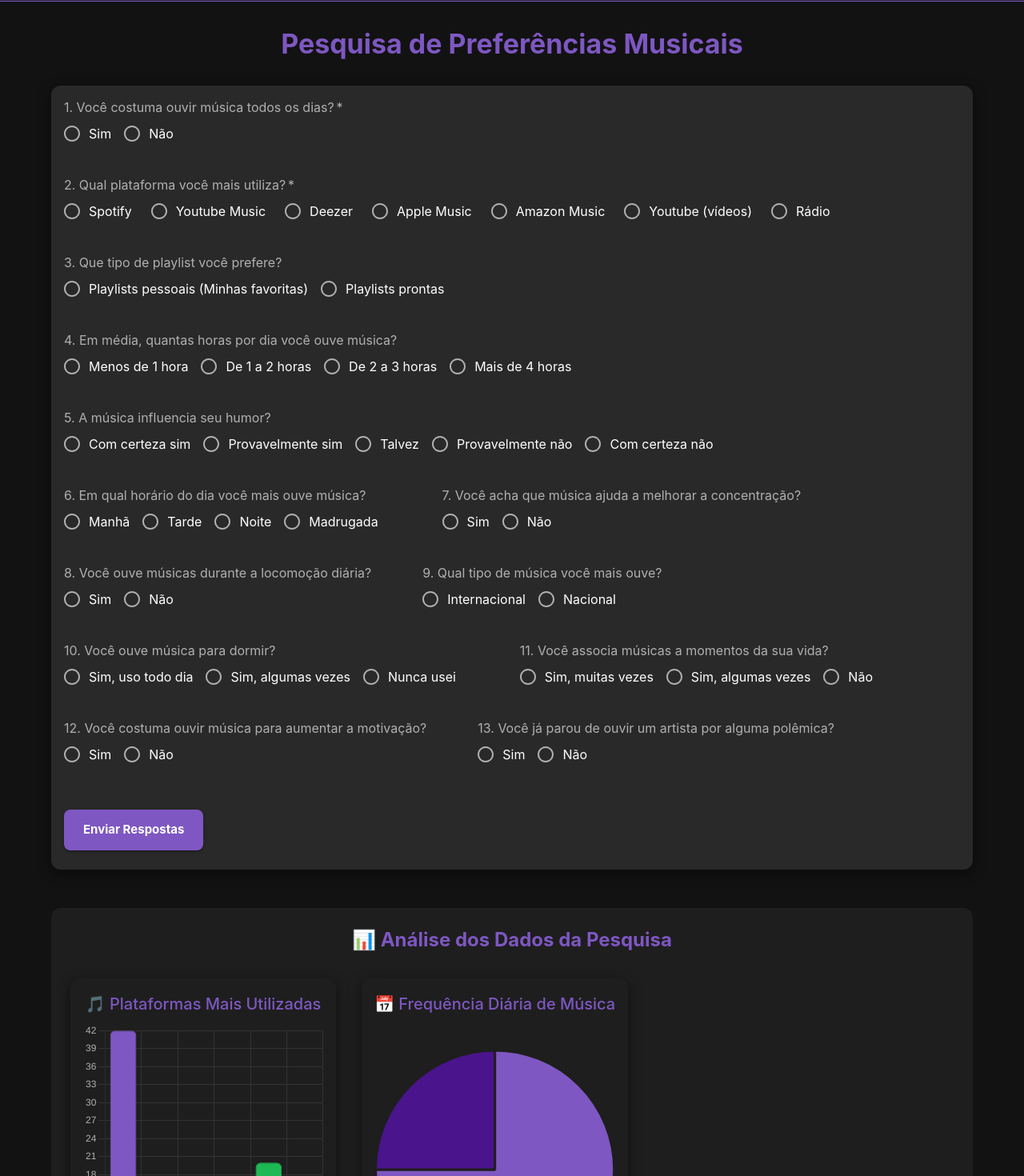
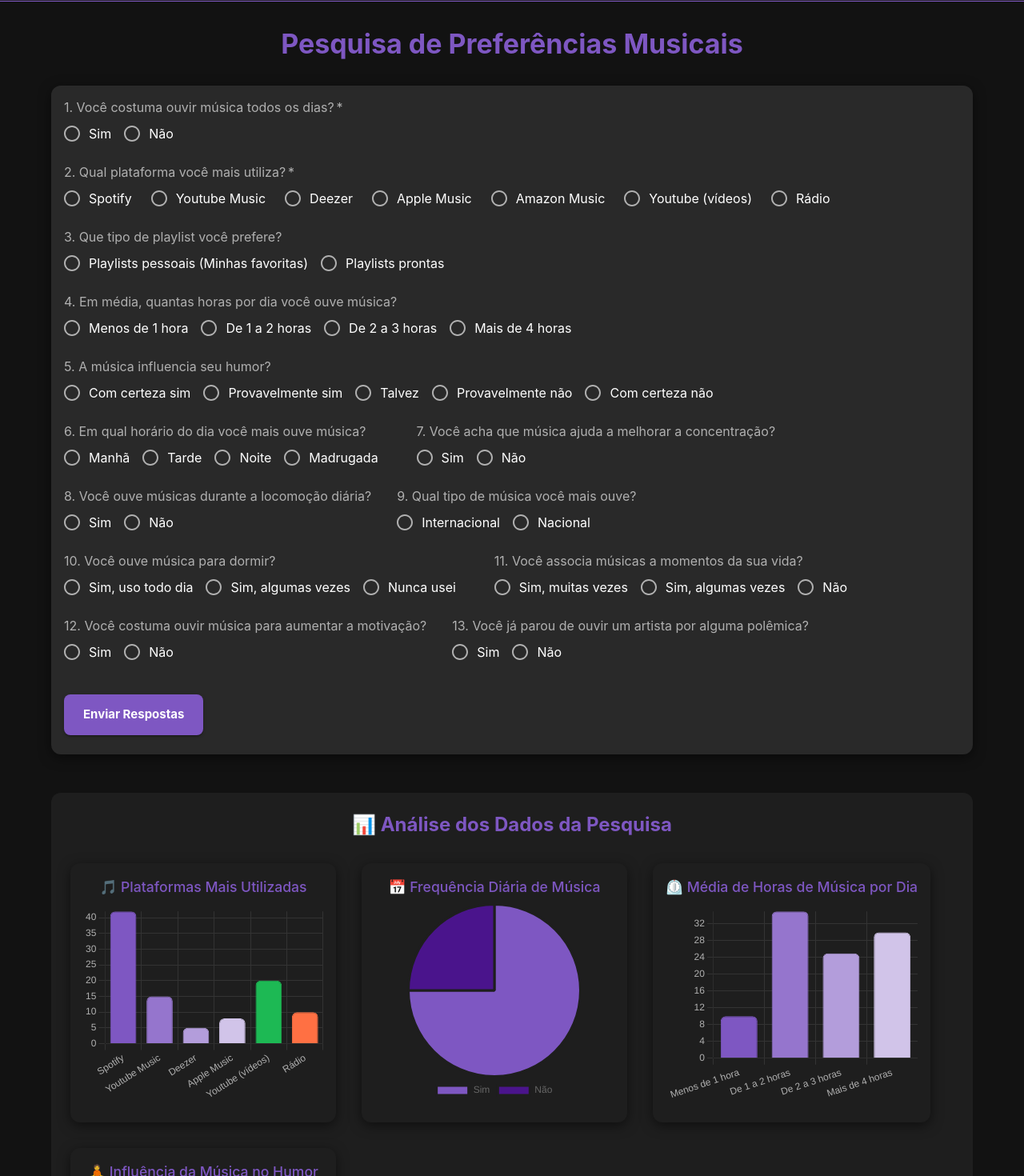
Before and after one commit to Sofia1653/SoundUp, a React (Create React App) app in the folder frontend/soundup/: page /preferencias in a window 1280 px wide. Shown: the part 80-1550 px from the top of the page at 80% size. Built offline with nearby package versions, Linux system fonts and the light colour scheme.

Commit message:
front-end adjustments

```diff
--- a/frontend/soundup/src/components/PreferenciasPage.js
+++ b/frontend/soundup/src/components/PreferenciasPage.js
@@ -650,18 +650,22 @@ function PreferenciasPage() {
 
           {/* Formulário de Preferências */}
 
-          <Card sx={{ mb: 6, bgcolor: PAPER_BACKGROUND, borderRadius: 3 }}>
+          {/* Formulário de Preferências */}
+          <Card sx={{
+            mb: 6,
+            bgcolor: PAPER_BACKGROUND,
+            borderRadius: '12px',
+            boxShadow: '0 4px 15px rgba(0, 0, 0, 0.5)'
+          }}>
             <CardContent>
               <form onSubmit={handleSubmit}>
-                <Grid container spacing={4}>
+                <Grid container spacing={2}>
                   {/* Pergunta 1 */}
-
                   <Grid item xs={12}>
                     <FormControl component="fieldset" fullWidth required>
                       <FormLabel>
                         1. Você costuma ouvir música todos os dias?
                       </FormLabel>
-
                       <RadioGroup
                           row
                           name="todos_dias"
@@ -673,7 +677,6 @@ function PreferenciasPage() {
                             control={<Radio />}
                             label="Sim"
                         />
-
                         <FormControlLabel
                             value="Não"
                             control={<Radio />}
@@ -682,17 +685,14 @@ function PreferenciasPage() {
                       </RadioGroup>
                     </FormControl>
                   </Grid>
-
                   <Grid item xs={12}>
                     <Divider sx={{ bgcolor: "#333" }} />
                   </Grid>
 
                   {/* Pergunta 2 */}
-
                   <Grid item xs={12}>
                     <FormControl component="fieldset" fullWidth required>
                       <FormLabel>2. Qual plataforma você mais utiliza?</FormLabel>
-
                       <RadioGroup
                           name="plataforma"
                           value={formData.plataforma}
@@ -720,99 +720,65 @@ function PreferenciasPage() {
                       </RadioGroup>
                     </FormControl>
                   </Grid>
-
                   <Grid item xs={12}>
                     <Divider sx={{ bgcolor: "#333" }} />
                   </Grid>
 
                   {/* Pergunta 3-13 */}
-
                   {[
                     {
                       name: "tipo_playlist",
                       label: "3. Que tipo de playlist você prefere?",
-                      options: [
-                        "Playlists pessoais (Minhas favoritas)",
-                        "Playlists prontas",
-                      ],
+                      options: ["Playlists pessoais (Minhas favoritas)", "Playlists prontas"],
                     },
-
                     {
                       name: "media_horas",
-                      label:
-                          "4. Em média, quantas horas por dia você ouve música?",
-                      options: [
-                        "Menos de 1 hora",
-                        "De 1 a 2 horas",
-                        "De 2 a 3 horas",
-                        "Mais de 4 horas",
-                      ],
+                      label: "4. Em média, quantas horas por dia você ouve música?",
+                      options: ["Menos de 1 hora", "De 1 a 2 horas", "De 2 a 3 horas", "Mais de 4 horas"],
                     },
-
                     {
                       name: "humor",
                       label: "5. A música influencia seu humor?",
-                      options: [
-                        "Com certeza sim",
-                        "Provavelmente sim",
-                        "Talvez",
-                        "Provavelmente não",
-                        "Com certeza não",
-                      ],
+                      options: ["Com certeza sim", "Provavelmente sim", "Talvez", "Provavelmente não", "Com certeza não"],
                     },
-
                     {
                       name: "horario_dia",
                       label: "6. Em qual horário do dia você mais ouve música?",
                       options: ["Manhã", "Tarde", "Noite", "Madrugada"],
                     },
-
                     {
                       name: "concentracao",
-                      label:
-                          "7. Você acha que música ajuda a melhorar a concentração?",
+                      label: "7. Você acha que música ajuda a melhorar a concentração?",
                       options: ["Sim", "Não"],
                     },
-
                     {
                       name: "locomocao",
                       label: "8. Você ouve músicas durante a locomoção diária?",
                       options: ["Sim", "Não"],
                     },
-
                     {
                       name: "tipo_musica",
                       label: "9. Qual tipo de música você mais ouve?",
                       options: ["Internacional", "Nacional"],
                     },
-
                     {
                       name: "musica_dormir",
                       label: "10. Você ouve música para dormir?",
-                      options: [
-                        "Sim, uso todo dia",
-                        "Sim, algumas vezes",
-                        "Nunca usei",
-                      ],
+                      options: ["Sim, uso todo dia", "Sim, algumas vezes", "Nunca usei"],
                     },
-
                     {
                       name: "momentos_vida",
                       label: "11. Você associa músicas a momentos da sua vida?",
                       options: ["Sim, muitas vezes", "Sim, algumas vezes", "Não"],
                     },
-
                     {
                       name: "motivacao",
-                      label:
-                          "12. Você costuma ouvir música para aumentar a motivação?",
+                      label: "12. Você costuma ouvir música para aumentar a motivação?",
                       options: ["Sim", "Não"],
                     },
-
                     {
                       name: "polemicas",
-                      label:
-                          "13. Você já parou de ouvir um artista por alguma polêmica?",
+                      label: "13. Você já parou de ouvir um artista por alguma polêmica?",
                       options: ["Sim", "Não"],
                     },
                   ].map((item, index) => (
@@ -820,7 +786,6 @@ function PreferenciasPage() {
                         <Grid item xs={12}>
                           <FormControl component="fieldset" fullWidth>
                             <FormLabel>{item.label}</FormLabel>
-
                             <RadioGroup
                                 row
                                 name={item.name}
@@ -830,7 +795,7 @@ function PreferenciasPage() {
                               {item.options.map((option) => (
                                   <FormControlLabel
                                       key={option}
-                                      value={option.replace(/ \(.*\)/, "")} // Remove parênteses para manter o valor original do form
+                                      value={option.replace(/ \(.*\)/, "")}
                                       control={<Radio />}
                                       label={option}
                                   />
@@ -838,7 +803,6 @@ function PreferenciasPage() {
                             </RadioGroup>
                           </FormControl>
                         </Grid>
-
                         {index < 10 && (
                             <Grid item xs={12}>
                               <Divider sx={{ bgcolor: "#333" }} />
@@ -848,7 +812,6 @@ function PreferenciasPage() {
                   ))}
 
                   {/* Botão de envio */}
-
                   <Grid item xs={12} sx={{ mt: 2 }}>
                     <Button
                         type="submit"
@@ -857,13 +820,11 @@ function PreferenciasPage() {
                         size="large"
                         fullWidth
                         disabled={submitting}
+                        // O estilo de hover já é herdado do tema, não precisa de SX aqui
                     >
                       {submitting ? (
-                          <Box display="flex" alignItems="center">
-                            <CircularProgress
-                                size={20}
-                                sx={{ mr: 1, color: "#fff" }}
-                            />
+                          <Box display="flex" alignItems="center" justifyContent="center">
+                            <CircularProgress size={20} sx={{ mr: 1, color: "#fff" }} />
                             Enviando...
                           </Box>
                       ) : (
@@ -898,14 +859,14 @@ function PreferenciasPage() {
                     color="text.secondary"
                 >
                   <CircularProgress color="primary" />
-
                   <Typography sx={{ ml: 2 }}>
                     Carregando dados dos gráficos...
                   </Typography>
                 </Box>
             ) : (
-                <Grid container spacing={4}>
-                  <Grid item xs={12} lg={6}>
+                <Grid container spacing={4} alignItems="stretch">
+                  {/* Gráfico 1: Plataformas Mais Utilizadas */}
+                  <Grid item xs={12} sm={6} md={6} lg={3}>
                     <Card sx={{ height: "100%", bgcolor: BACKGROUND_DEFAULT }}>
                       <CardContent>
                         <Typography
@@ -913,13 +874,13 @@ function PreferenciasPage() {
                             align="center"
                             gutterBottom
                             color="primary"
+                            sx={{ fontSize: '1.1rem' }}
                         >
                           🎵 Plataformas Mais Utilizadas
                         </Typography>
-
                         <Box
                             sx={{
-                              height: { xs: "300px", md: "400px" },
+                              height: "250px", // Altura reduzida
                               width: "100%",
                             }}
                         >
@@ -929,7 +890,8 @@ function PreferenciasPage() {
                     </Card>
                   </Grid>
 
-                  <Grid item xs={12} lg={6}>
+                  {/* Gráfico 2: Frequência Diária de Música */}
+                  <Grid item xs={12} sm={6} md={6} lg={3}>
                     <Card sx={{ height: "100%", bgcolor: BACKGROUND_DEFAULT }}>
                       <CardContent>
                         <Typography
@@ -937,13 +899,13 @@ function PreferenciasPage() {
                             align="center"
                             gutterBottom
                             color="primary"
+                            sx={{ fontSize: '1.1rem' }}
                         >
                           📅 Frequência Diária de Música
                         </Typography>
-
                         <Box
                             sx={{
-                              height: { xs: "300px", md: "400px" },
+                              height: "250px", // Altura reduzida
                               width: "100%",
                               display: "flex",
                               justifyContent: "center",
@@ -956,8 +918,8 @@ function PreferenciasPage() {
                     </Card>
                   </Grid>
 
-                  {/* Novo gráfico 1: Média de Horas por Dia */}
-                  <Grid item xs={12} lg={6}>
+                  {/* Gráfico 3: Média de Horas por Dia */}
+                  <Grid item xs={12} sm={6} md={6} lg={3}>
                     <Card sx={{ height: "100%", bgcolor: BACKGROUND_DEFAULT }}>
                       <CardContent>
                         <Typography
@@ -965,12 +927,13 @@ function PreferenciasPage() {
                             align="center"
                             gutterBottom
                             color="primary"
+                            sx={{ fontSize: '1.1rem' }}
                         >
                           ⏲️ Média de Horas de Música por Dia
                         </Typography>
                         <Box
                             sx={{
-                              height: { xs: "300px", md: "400px" },
+                              height: "250px", // Altura reduzida
                               width: "100%",
                             }}
                         >
@@ -980,8 +943,8 @@ function PreferenciasPage() {
                     </Card>
                   </Grid>
 
-                  {/* Novo gráfico 2: Influência da Música no Humor */}
-                  <Grid item xs={12} lg={6}>
+                  {/* Gráfico 4: Influência da Música no Humor */}
+                  <Grid item xs={12} sm={6} md={6} lg={3}>
                     <Card sx={{ height: "100%", bgcolor: BACKGROUND_DEFAULT }}>
                       <CardContent>
                         <Typography
@@ -989,12 +952,13 @@ function PreferenciasPage() {
                             align="center"
                             gutterBottom
                             color="primary"
+                            sx={{ fontSize: '1.1rem' }}
                         >
                           🧘 Influência da Música no Humor
                         </Typography>
                         <Box
                             sx={{
-                              height: { xs: "300px", md: "400px" },
+                              height: "250px", // Altura reduzida
                               width: "100%",
                               display: "flex",
                               justifyContent: "center",
```
